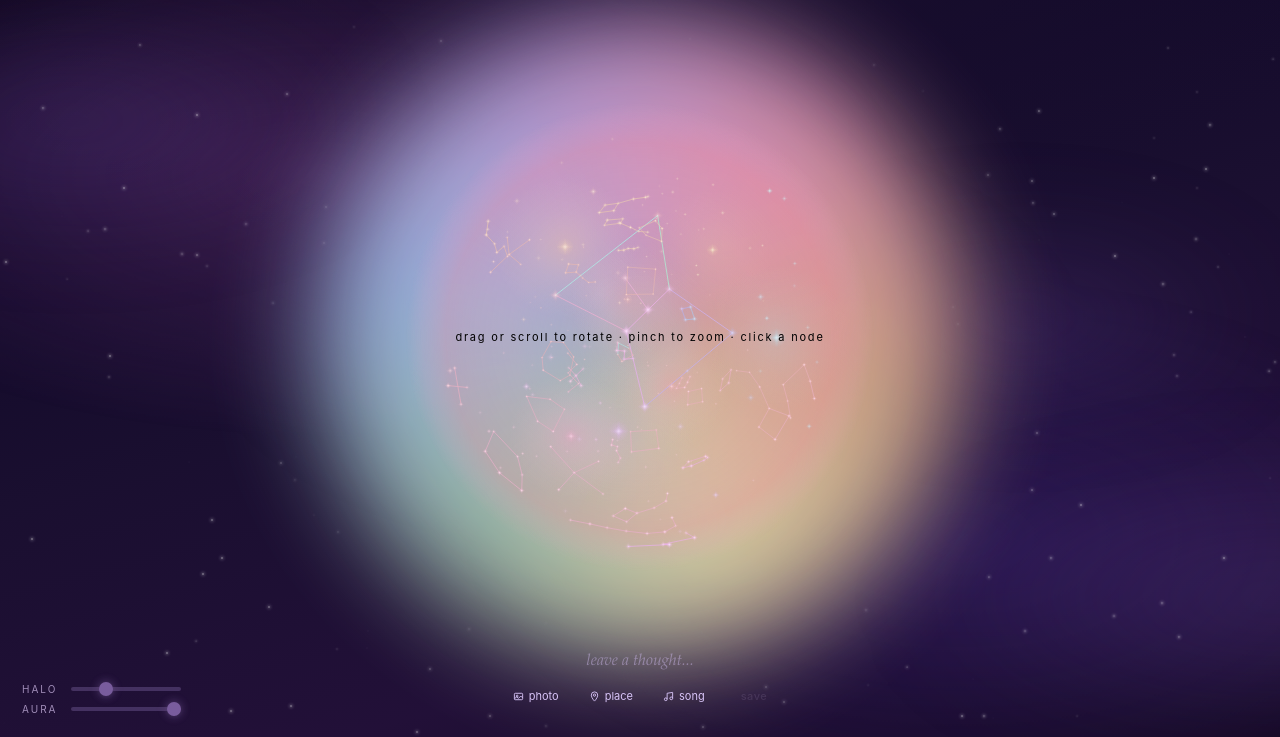
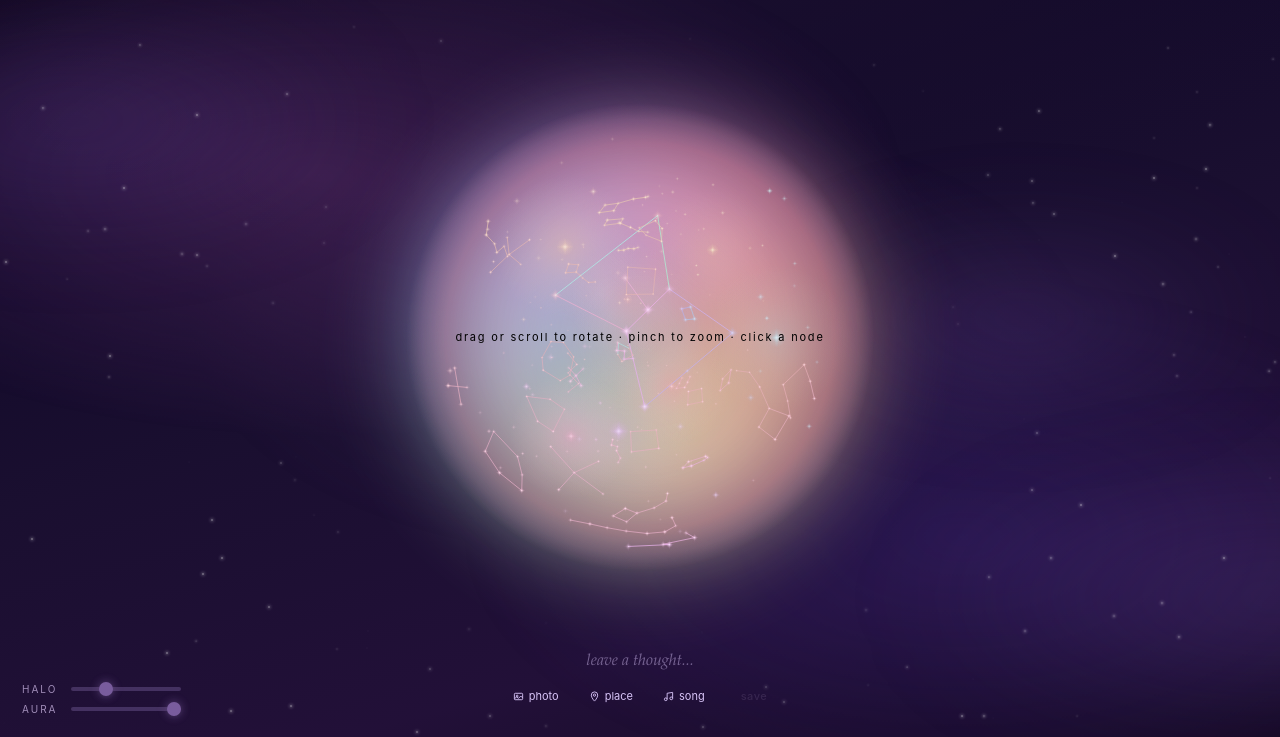
Before and after one commit to madisonzhan/memory-orb, a plain HTML site: page index.html in a window 1280 px wide. Shown: the part 63-800 px from the top of the page. Drawn offline with Linux system fonts and the light colour scheme; animation ran at ten frames a second.

Commit message:
Smaller default aura size

```diff
--- a/index.html
+++ b/index.html
@@ -175,7 +175,7 @@
   .aura {
     position: fixed;
     top: 50%; left: 50%;
-    width: 80vmin; height: 80vmin;
+    width: 52vmin; height: 52vmin;
     border-radius: 50%;
     pointer-events: none;
     filter: blur(50px) hue-rotate(var(--aura-hue, 0deg));
@@ -2944,7 +2944,7 @@
   auraInput.max = (isFinite(auraRadiusFactor) ? auraRadiusFactor : 1.6).toString();
   function applyAuraSize() {
     if (auraEl) {
-      const size = (80 * auraRadiusFactor).toFixed(1);
+      const size = (52 * auraRadiusFactor).toFixed(1);
       auraEl.style.width = size + "vmin";
       auraEl.style.height = size + "vmin";
     }
```
Also changed, not shown: memory-orb.html (+2 -2 lines).
